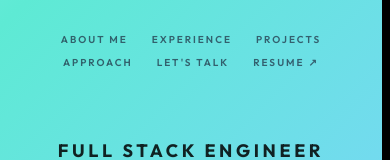
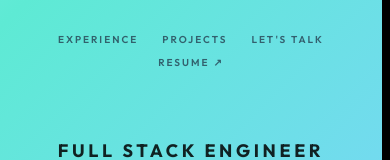
Before and after one commit to bhavya-darjii/Bhavya-Portfolio, a Next.js app: page / in a window 390 px wide. Shown: the top 160 px of the page. Built offline with nearby package versions, Linux system fonts and the light colour scheme.

Commit message:
Fixed menu on mobile (reduced items)

```diff
--- a/src/components/sections/Hero.tsx
+++ b/src/components/sections/Hero.tsx
@@ -4,6 +4,7 @@ import { useRef } from "react";
 import { motion, useScroll, useTransform, useSpring } from "framer-motion";
 import { heroNavLinks, personal } from "@/data/portfolio";
 import { ProfileImage } from "@/components/ui/ProfileImage";
+import { cn } from "@/lib/utils";
 
 export function Hero({ loaded = true }: { loaded?: boolean }) {
   const containerRef = useRef(null);
@@ -74,7 +75,10 @@ export function Hero({ loaded = true }: { loaded?: boolean }) {
                   href={link.href}
                   target={link.href.endsWith(".pdf") ? "_blank" : undefined}
                   rel={link.href.endsWith(".pdf") ? "noopener noreferrer" : undefined}
-                  className="text-[10px] font-semibold uppercase tracking-[0.2em] text-slate-800/70 transition-colors hover:text-slate-900 md:text-xs"
+                  className={cn(
+                    "text-[10px] font-semibold uppercase tracking-[0.2em] text-slate-800/70 transition-colors hover:text-slate-900 md:text-xs",
+                    (link as any).hideOnMobile && "hidden md:block"
+                  )}
                 >
                   {link.label}
                 </a>
--- a/src/data/portfolio.ts
+++ b/src/data/portfolio.ts
@@ -253,10 +253,10 @@ export const footerTags = [
 ];
 
 export const heroNavLinks = [
-  { href: "#about", label: "About Me" },
+  { href: "#about", label: "About Me", hideOnMobile: true },
   { href: "#experience", label: "Experience" },
   { href: "#projects", label: "Projects" },
-  { href: "#skills", label: "Approach" },
+  { href: "#skills", label: "Approach", hideOnMobile: true },
   { href: "#contact", label: "Let's Talk" },
   { href: "/resume.pdf", label: "Resume ↗" },
 ];
```
